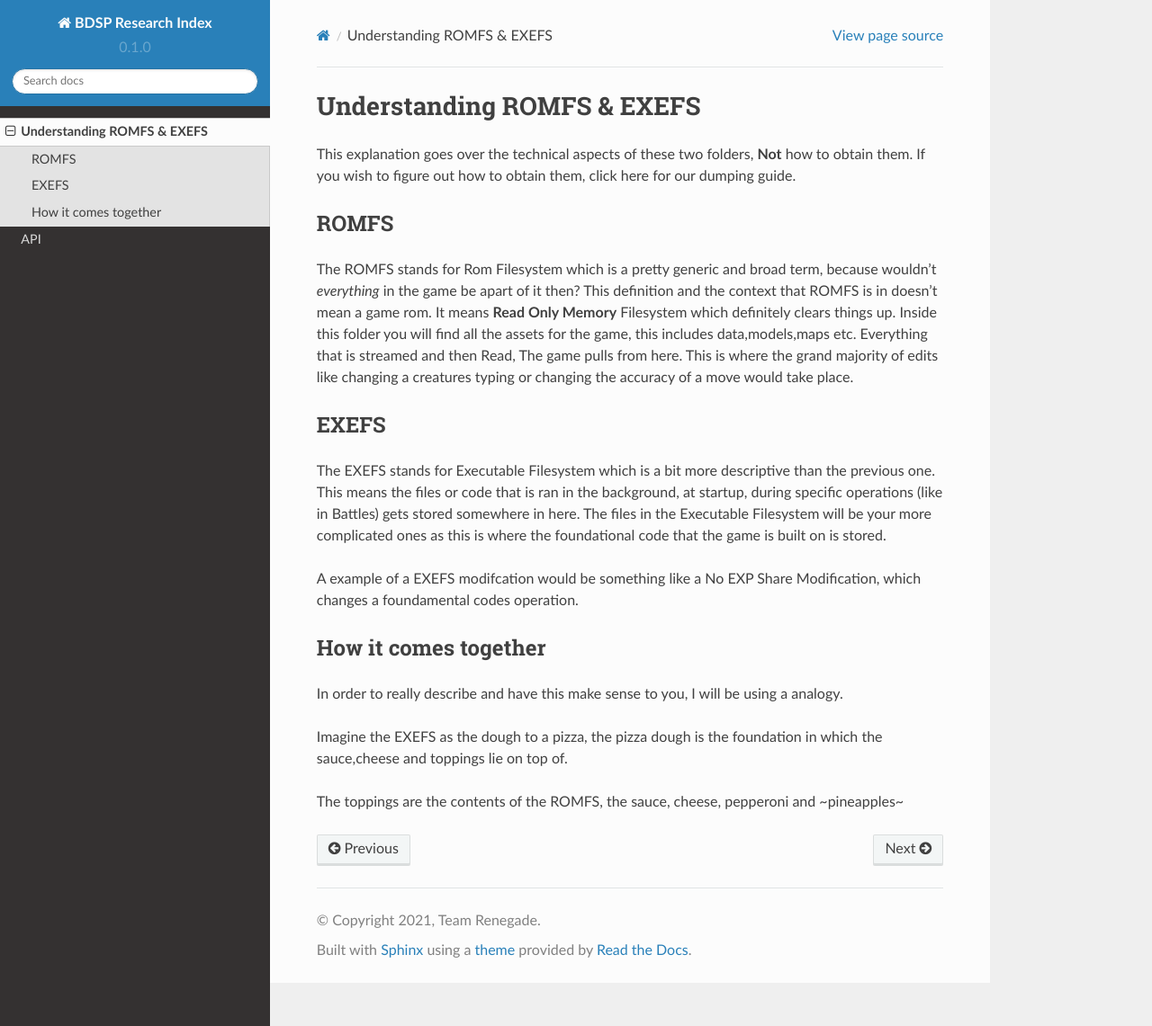
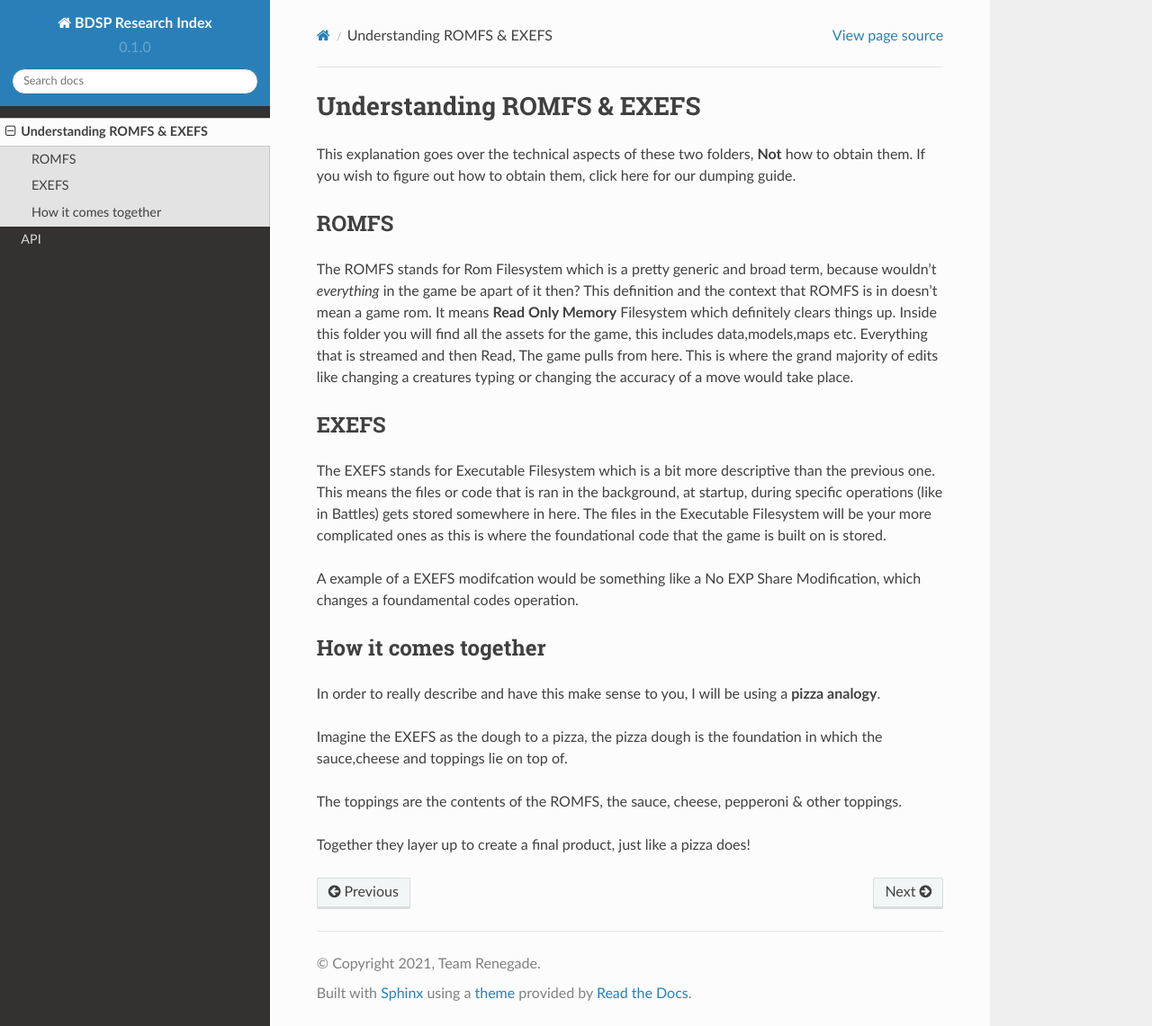
Before and after one commit to b0nesdev/bdsp-research, a Sphinx documentation site: the page built from docs/source/romfs.rst, in a window 1280 px wide and 1141 px high. Shown: the whole window at 90% size. Built offline with Sphinx 7.4.7 and the Read the Docs theme 2.0.0, drawn with Linux system fonts in a browser that asks for light colours.

Commit message:
Update romfs.rst

```diff
--- a/docs/source/romfs.rst
+++ b/docs/source/romfs.rst
@@ -19,8 +19,10 @@ A example of a EXEFS modifcation would be something like a No EXP Share Modifica
 
 How it comes together
 ---------------------
-In order to really describe and have this make sense to you, I will be using a analogy.
+In order to really describe and have this make sense to you, I will be using a **pizza analogy**.
 
 Imagine the EXEFS as the dough to a pizza, the pizza dough is the foundation in which the sauce,cheese and toppings lie on top of.
 
-The toppings are the contents of the ROMFS, the sauce, cheese, pepperoni and ~pineapples~
+The toppings are the contents of the ROMFS, the sauce, cheese, pepperoni & other toppings.
+
+Together they layer up to create a final product, just like a pizza does!
```
